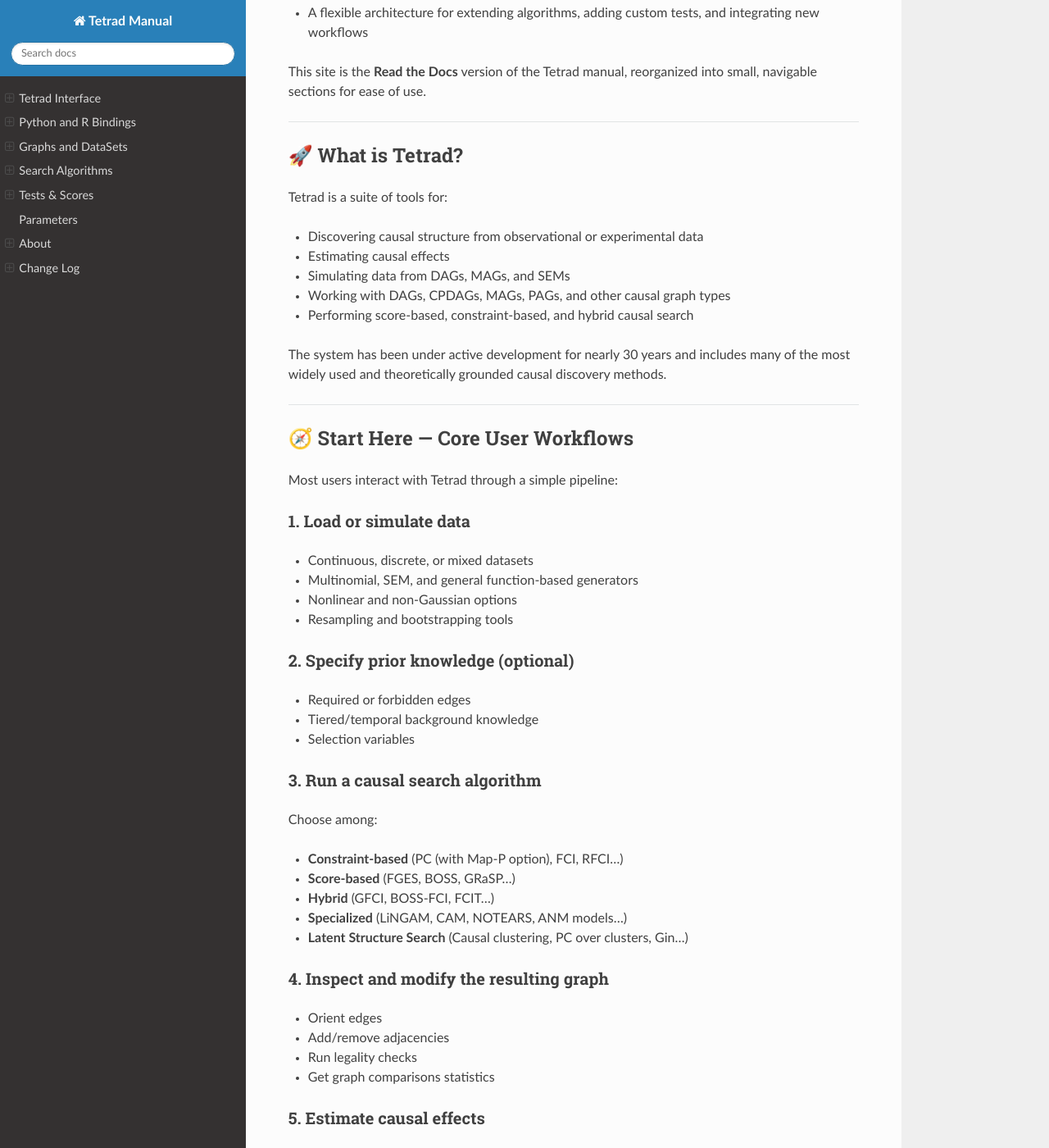
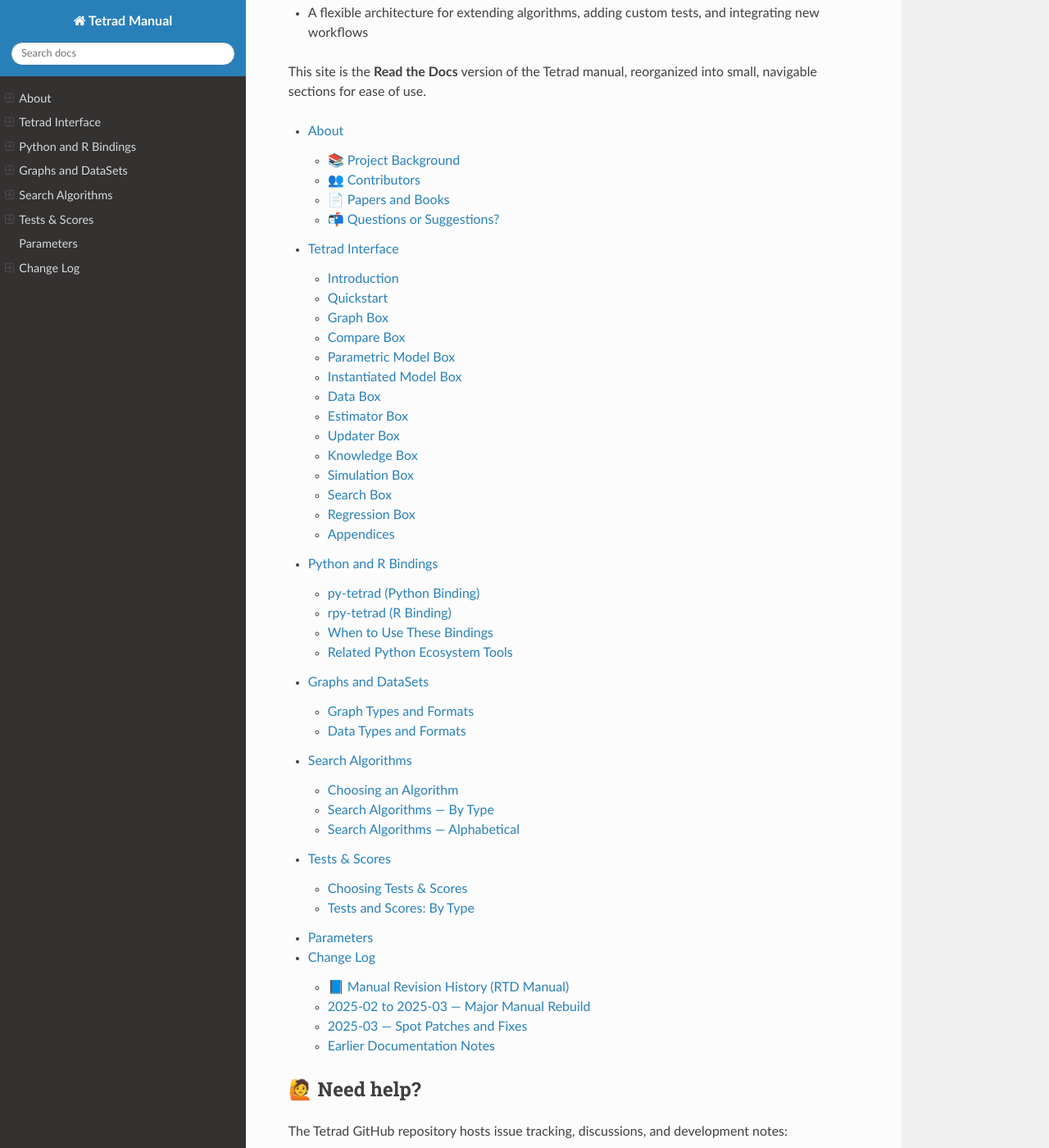
Before and after one commit to cmu-phil/tetrad-manual-rtd, a Sphinx documentation site: the page built from docs/index.md, in a window 1280 px wide and 1400 px high, scrolled down 372 px. Shown: the whole window at 82% size. Built offline with Sphinx 7.4.7 and the Read the Docs theme 3.1.0, drawn with Linux system fonts in a browser that asks for light colours; some of the changed text lies outside the part shown.

Commit message:
Streamline `index.md` by reducing redundant content and improving navigation clarity:
- Removed verbose sections detailing workflows and tool descriptions.
- Refined TOC to focus on core areas: about, manual, bindings, algorithms, and changelogs.
- Enhanced organization to align with a cleaner documentation structure.

````diff
--- a/docs/index.md
+++ b/docs/index.md
@@ -13,117 +13,16 @@
 
 ```{toctree}
 :maxdepth: 2
-:hidden:
 
+about
 manual/index
 python-r-bindings
 graph-and-datasets
 search-algorithms
 tests-and-scores
 parameter.definitions
-about
 changelog
 ```
-
----
-
-## 🚀 What is Tetrad?
-
-Tetrad is a suite of tools for:
-
-- Discovering causal structure from observational or experimental data
-- Estimating causal effects
-- Simulating data from DAGs, MAGs, and SEMs
-- Working with DAGs, CPDAGs, MAGs, PAGs, and other causal graph types
-- Performing score-based, constraint-based, and hybrid causal search
-
-The system has been under active development for nearly 30 years and includes many of the most widely used and theoretically grounded causal discovery methods.
-
----
-
-## 🧭 Start Here — Core User Workflows
-
-Most users interact with Tetrad through a simple pipeline:
-
-### 1. **Load or simulate data**
-- Continuous, discrete, or mixed datasets
-- Multinomial, SEM, and general function-based generators
-- Nonlinear and non-Gaussian options
-- Resampling and bootstrapping tools
-
-### 2. **Specify prior knowledge (optional)**
-- Required or forbidden edges
-- Tiered/temporal background knowledge
-- Selection variables
-
-### 3. **Run a causal search algorithm**
-Choose among:
-- **Constraint-based** (PC (with Map-P option), FCI, RFCI…)
-- **Score-based** (FGES, BOSS, GRaSP…)
-- **Hybrid** (GFCI, BOSS-FCI, FCIT…)
-- **Specialized** (LiNGAM, CAM, NOTEARS, ANM models…)
-- **Latent Structure Search** (Causal clustering, PC over clusters, Gin…)
-
-### 4. **Inspect and modify the resulting graph**
-- Orient edges
-- Add/remove adjacencies
-- Run legality checks
-- Get graph comparisons statistics
-
-### 5. **Estimate causal effects**
-- Adjustment sets
-- IDA-style estimation, Optimal IDA
-- Path calculations and comparison tools
-
-Each of these steps is documented in the sections linked below.
-
----
-
-## 📚 Manual Sections
-
-### **Quickstart**
-A short “get going in 5 minutes” guide showing how to load data, run your first search, and interpret results.
-➡️ [Open quickstart](manual/quickstart.md)
-
-### **User Guide**
-A structured walkthrough of the Tetrad interface:
-- Data box
-- Knowledge box
-- Search box
-- Graph box
-- Simulation tools
-- Effect estimation
-  ➡️ [Open user guide](user-guide.md)
-
-### **Algorithms**
-Detailed descriptions of every algorithm shipped with Tetrad, including:
-- When to use it
-- What assumptions it makes
-- What types of graphs it returns
-  ➡️ [Open algorithms page](search-algorithms-short-list.md)
-
-### **Parameter Reference**
-Parameter definitions for all search, score, test, and simulation components.
-➡️ [Open reference](reference.md)
-
-### **Changelog**
-A history of changes across Tetrad versions and UI updates.
-➡️ [Open changelog](changelog.md)
-
----
-
-## 🔧 Using Tetrad Programmatically
-
-Tetrad can also be used outside the GUI through its programmatic interfaces (Java, Python, and R). Rather than duplicating links here, we refer you to the **official Tetrad website**, which always contains up-to-date links to:
-
-- Java Javadocs
-- Py-Tetrad (Python interface)
-- RPy-Tetrad (R interface)
-- Tutorials and example scripts
-- Download pages
-
-See:
-👉 [https://www.cmu.edu/dietrich/philosophy/tetrad/index.html](https://www.cmu.edu/dietrich/philosophy/tetrad/index.html)
 
 ## 🙋 Need help?
 
````
